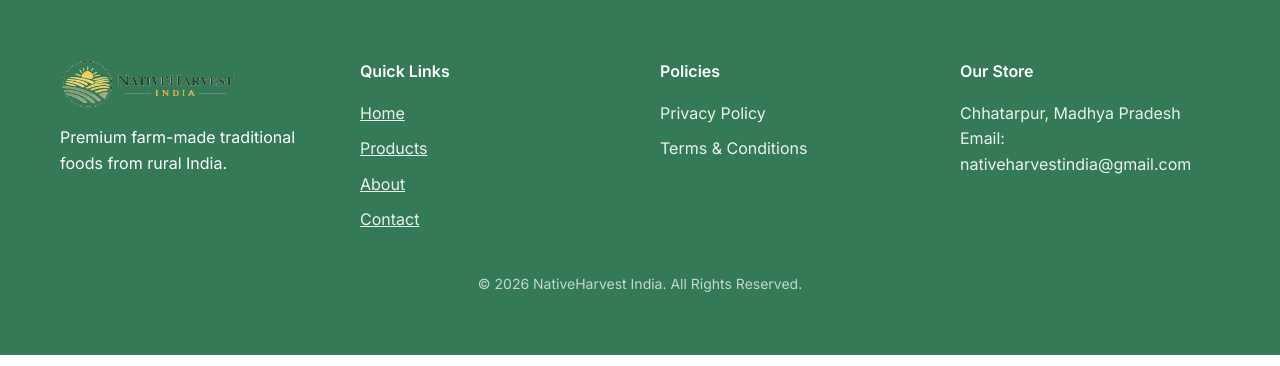
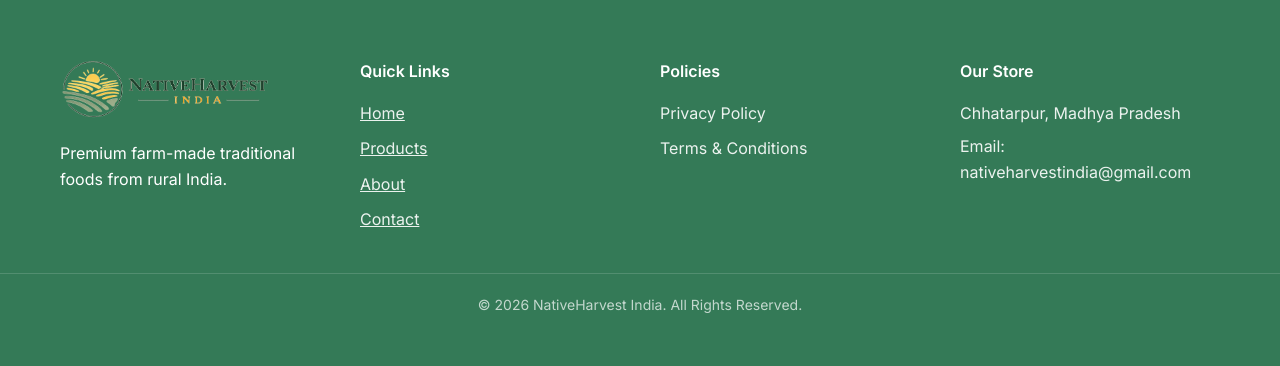
Before and after one commit to samarthr8/nativeharvest-app, a React (Vite) app in the folder frontend/: page /admin/dashboard in a window 1280 px wide. Shown: the part 757-1123 px from the top of the page. Built offline with nearby package versions, Linux system fonts and the light colour scheme; no server answers.

Commit message:
Made these changes in footer section: Logo → 60px, marginBottom → 22px, Subtle glow hover, Email cleanly aligned, Thin divider added, Reduced copyright spacing

```diff
--- a/frontend/src/components/layout/Footer.jsx
+++ b/frontend/src/components/layout/Footer.jsx
@@ -25,15 +25,24 @@ const Footer = () => {
               display: "flex",
               alignItems: "center",
               gap: "12px",
-              marginBottom: "16px"
+              marginBottom: "22px" // 🔥 slightly increased spacing under logo
             }}
           >
             <img
               src={logo}
               alt="NativeHarvest India"
               style={{
-                height: "50px",   // 🔥 Increased from 40px → 70px → 100px then Decreased back to 50px
-                width: "auto"
+                height: "60px", // 🔥 increased to 60px
+                width: "auto",
+                transition: "0.3s ease",
+                cursor: "pointer"
+              }}
+              onMouseEnter={(e) => {
+                e.currentTarget.style.filter =
+                  "drop-shadow(0 0 8px rgba(255,255,255,0.35))";
+              }}
+              onMouseLeave={(e) => {
+                e.currentTarget.style.filter = "none";
               }}
             />
           </div>
@@ -48,31 +57,19 @@ const Footer = () => {
           <h4 style={{ marginBottom: "16px" }}>Quick Links</h4>
 
           <div style={{ display: "flex", flexDirection: "column", gap: "10px" }}>
-            <Link
-              to="/"
-              style={{ color: "white", opacity: 0.9 }}
-            >
+            <Link to="/" style={{ color: "white", opacity: 0.9 }}>
               Home
             </Link>
 
-            <Link
-              to="/products"
-              style={{ color: "white", opacity: 0.9 }}
-            >
+            <Link to="/products" style={{ color: "white", opacity: 0.9 }}>
               Products
             </Link>
 
-            <Link
-              to="/about"
-              style={{ color: "white", opacity: 0.9 }}
-            >
+            <Link to="/about" style={{ color: "white", opacity: 0.9 }}>
               About
             </Link>
 
-            <Link
-              to="/contact"
-              style={{ color: "white", opacity: 0.9 }}
-            >
+            <Link to="/contact" style={{ color: "white", opacity: 0.9 }}>
               Contact
             </Link>
           </div>
@@ -91,18 +88,37 @@ const Footer = () => {
         {/* STORE INFO */}
         <div>
           <h4 style={{ marginBottom: "16px" }}>Our Store</h4>
-          <p style={{ opacity: 0.9 }}>Chhatarpur, Madhya Pradesh</p>
-          <p style={{ opacity: 0.9 }}>
-            Email: nativeharvestindia@gmail.com
-          </p>
+
+          <div style={{ display: "flex", flexDirection: "column", gap: "8px" }}>
+            <p style={{ opacity: 0.9 }}>
+              Chhatarpur, Madhya Pradesh
+            </p>
+
+            {/* 🔥 Clean single-line email */}
+            <p style={{ opacity: 0.9 }}>
+              Email:{" "}
+              <span style={{ whiteSpace: "nowrap" }}>
+                nativeharvestindia@gmail.com
+              </span>
+            </p>
+          </div>
         </div>
       </div>
+
+      {/* 🔥 Thin Divider */}
+      <div
+        style={{
+          height: "1px",
+          background: "rgba(255,255,255,0.15)",
+          marginTop: "40px"
+        }}
+      />
 
       {/* COPYRIGHT */}
       <div
         style={{
           textAlign: "center",
-          marginTop: "40px",
+          marginTop: "20px",
           opacity: "0.7",
           fontSize: "14px"
         }}
```
